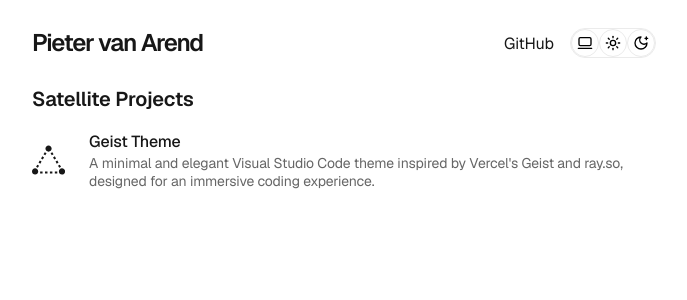
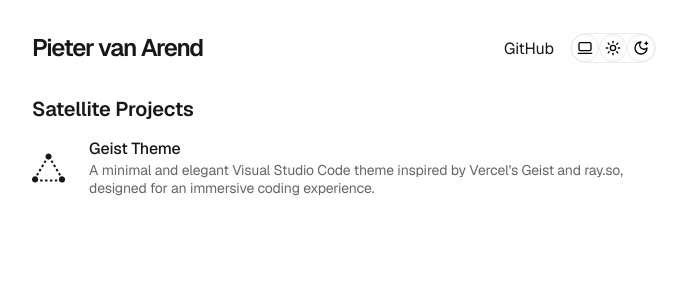
Before and after one commit to phiewter/www, a Next.js app: page / in a window 1280 px wide. Shown: the top 300 px of the page, without its empty margins (296-983 px from the left). Built offline with nearby package versions, Linux system fonts and the light colour scheme.

Commit message:
refactor: changed 'px' to 'rem'

```diff
--- a/app/components/block/block.module.css
+++ b/app/components/block/block.module.css
@@ -1,12 +1,12 @@
 .block {
-  margin: var(--margin-header-height) 0px calc(var(--margin-header-height) * 1.5) 0px;
+  margin: var(--margin-header-height) 0px calc(var(--margin-header-height) * 2) 0px;
 }
 
 .block h1 {
   font-size: 20px;
   letter-spacing: -0.01em;
   font-weight: 600;
-  margin: var(--margin-header-height) 0px calc(var(--margin-header-height) / 1.5) 0px;
+  margin: var(--margin-header-height) 0px calc(var(--margin-header-height) / 2) 0px;
 }
 
 .block p {
--- a/app/components/header/header.module.css
+++ b/app/components/header/header.module.css
@@ -3,6 +3,7 @@
   justify-content: space-between;
   align-items: center;
   margin: calc(var(--margin-header-height)) 0px;
+  min-height: 2rem;
 }
 
 .header h1 {
--- a/app/globals.css
+++ b/app/globals.css
@@ -16,7 +16,7 @@
   --foreground: var(--gray-1000);
   --background: var(--background-100);
 
-  --margin-header-height: 28px;
+  --margin-header-height: 2rem;
 }
 
 .dark {
```
